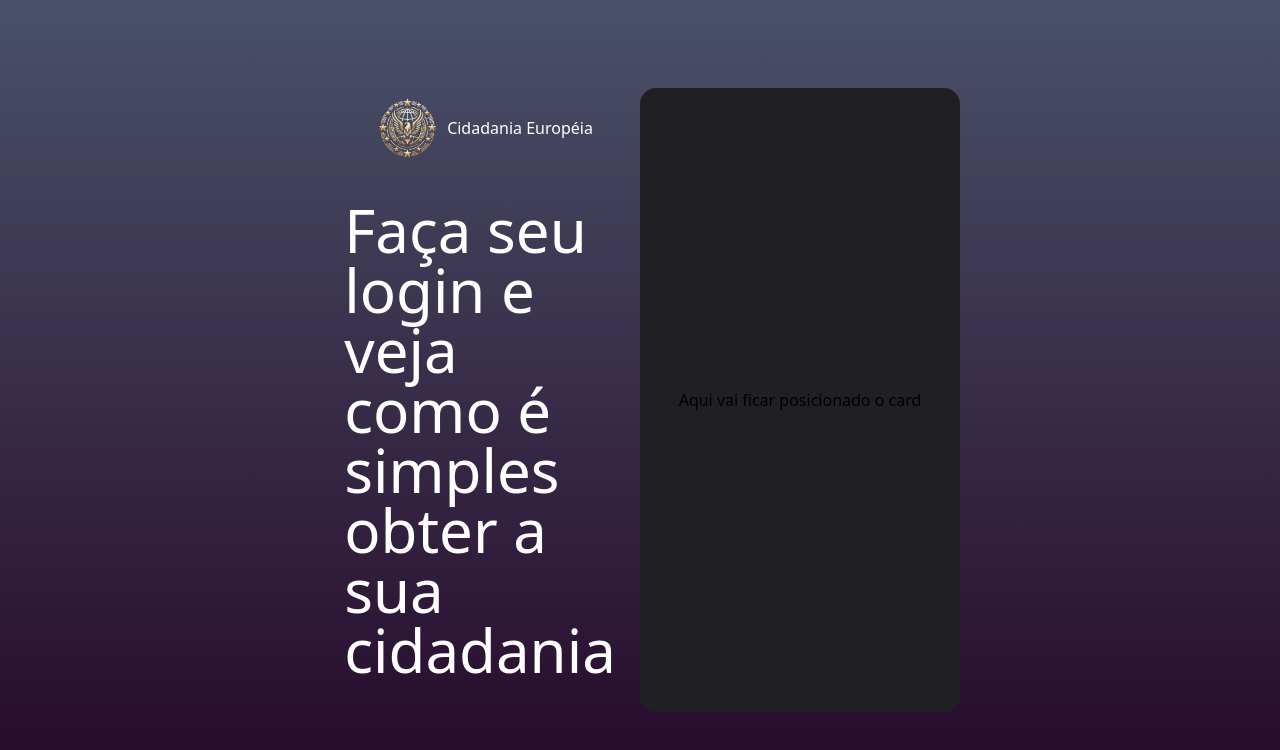
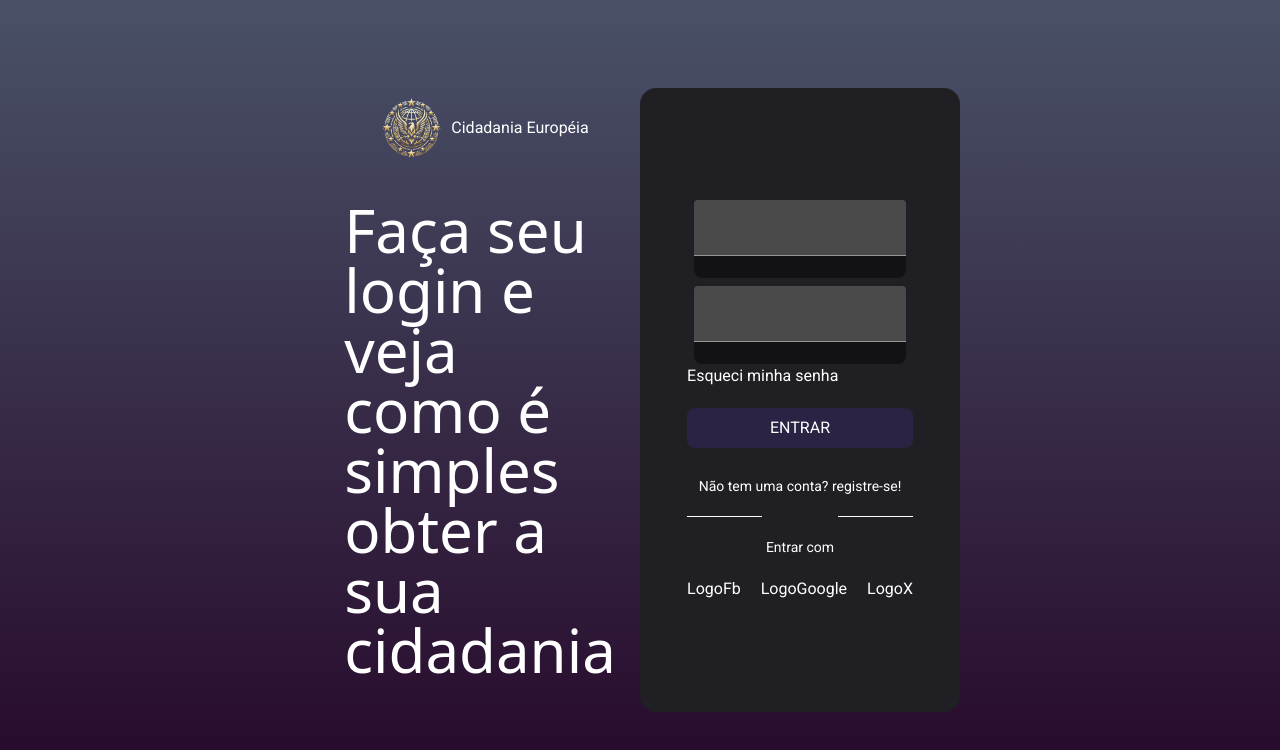
Before and after one commit to raphaelduarte/cidadania-europeia-angular, an Angular app: page /login in a window 1280 px wide. Shown: the top 750 px of the page. Built offline with nearby package versions, Linux system fonts and the light colour scheme.

Commit message:
Adicionar tela de login sem funcionalidade e as logos do facebook, google e X

```diff
--- a/angular.json
+++ b/angular.json
@@ -25,6 +25,7 @@
               "src/assets"
             ],
             "styles": [
+              "@angular/material/prebuilt-themes/pink-bluegrey.css",
               "src/styles.css"
             ],
             "scripts": []
@@ -84,6 +85,7 @@
               "src/assets"
             ],
             "styles": [
+              "@angular/material/prebuilt-themes/pink-bluegrey.css",
               "src/styles.css"
             ],
             "scripts": []
--- a/package.json
+++ b/package.json
@@ -11,10 +11,12 @@
   "private": true,
   "dependencies": {
     "@angular/animations": "^17.1.0",
+    "@angular/cdk": "^17.1.2",
     "@angular/common": "^17.1.0",
     "@angular/compiler": "^17.1.0",
     "@angular/core": "^17.1.0",
     "@angular/forms": "^17.1.0",
+    "@angular/material": "^17.1.2",
     "@angular/platform-browser": "^17.1.0",
     "@angular/platform-browser-dynamic": "^17.1.0",
     "@angular/router": "^17.1.0",
--- a/src/app/app.config.ts
+++ b/src/app/app.config.ts
@@ -2,7 +2,8 @@
 import { provideRouter } from '@angular/router';
 
 import { routes } from './app.routes';
+import { provideAnimationsAsync } from '@angular/platform-browser/animations/async';
 
 export const appConfig: ApplicationConfig = {
-  providers: [provideRouter(routes)]
+  providers: [provideRouter(routes), provideAnimationsAsync()]
 };
--- a/src/app/components/login/login.component.html
+++ b/src/app/components/login/login.component.html
@@ -7,10 +7,35 @@
                 </div>
                 <div class="text-white">Cidadania Européia</div>
             </div>
-            <div class="flex flex-row p-8 font-sans items-center justify-center text-6xl text-white">Faça seu login e veja como é simples obter a sua cidadania</div>
+            <div class="flex flex-row p-8 font-sans items-center justify-center text-6xl text-white">Faça seu login e
+                veja como é simples obter a sua cidadania</div>
         </div>
-        <div class="flex flex-col items-center justify-center border-custom-gray w-1/2 bg-custom-gray rounded-2xl">
-            Aqui vai ficar posicionado o card
+        <div class="flex flex-col items-center justify-center border-custom-gray w-1/2 bg-custom-gray rounded-2xl pt-20 pb-20">
+            <div class="flex flex-col h-3/2">
+                <form class="flex flex-col items-center justify-center gap-2">
+                    <mat-form-field class="bg-[#121214] text-white rounded-lg">
+                        <input type="email" matInput [formControl]="emailFormControl" [errorStateMatcher]="matcher">
+                    </mat-form-field>
+
+                    <mat-form-field class="bg-[#121214] text-white rounded-lg">
+                        <input type="password" matInput [formControl]="emailFormControl" [errorStateMatcher]="matcher">
+                    </mat-form-field>
+                </form>
+                <div class="flex flex-row items-left justify-left text-white">Esqueci minha senha</div>
+                <button class="bg-[#2A2344] text-white rounded-lg mt-5 mb-5 p-2">ENTRAR</button>
+                <div class="flex flex-row items-center justify-center text-white mt-2 text-sm">Não tem uma conta?
+                    registre-se!</div>
+                <div class="flex flex-row justify-between mt-5">
+                    <hr class="flex flex-col border-t border-white w-1/3">
+                    <hr class="flex flex-col border-t border-white w-1/3">
+                </div>
+                <div class="flex flex-row items-center justify-center text-white mt-5 text-sm">Entrar com</div>
+                <div class="flex flex-row gap-5 mt-5 text-white">
+                    <div>LogoFb</div>
+                    <div>LogoGoogle</div>
+                    <div>LogoX</div>
+                </div>
+            </div>
         </div>
     </div>
 </section>
--- a/src/app/components/login/login.component.ts
+++ b/src/app/components/login/login.component.ts
@@ -1,12 +1,39 @@
 import { Component } from '@angular/core';
+import {
+  FormControl,
+  FormGroupDirective,
+  NgForm,
+  Validators,
+  FormsModule,
+  ReactiveFormsModule,
+} from '@angular/forms';
+import { ErrorStateMatcher } from '@angular/material/core';
+import { MatInputModule } from '@angular/material/input';
+import { MatFormFieldModule } from '@angular/material/form-field';
+import { MatButtonModule } from '@angular/material/button';
+
+export class MyErrorStateMatcher implements ErrorStateMatcher {
+  isErrorState(control: FormControl | null, form: FormGroupDirective | NgForm | null): boolean {
+    const isSubmitted = form && form.submitted;
+    return !!(control && control.invalid && (control.dirty || control.touched || isSubmitted));
+  }
+}
 
 @Component({
   selector: 'app-login',
   standalone: true,
-  imports: [],
+  imports: [
+    MatInputModule,
+    MatFormFieldModule,
+    FormsModule,
+    ReactiveFormsModule,
+  ],
   templateUrl: './login.component.html',
   styleUrl: './login.component.css'
 })
 export class LoginComponent {
 
+  emailFormControl = new FormControl('', [Validators.required, Validators.email]);
+
+  matcher = new MyErrorStateMatcher();
 }
--- a/src/index.html
+++ b/src/index.html
@@ -6,6 +6,8 @@
   <base href="/">
   <meta name="viewport" content="width=device-width, initial-scale=1">
   <link rel="icon" type="image/x-icon" href="favicon.ico">
+  <link href="https://fonts.googleapis.com/css2?family=Roboto:wght@300;400;500&display=swap" rel="stylesheet">
+  <link href="https://fonts.googleapis.com/icon?family=Material+Icons" rel="stylesheet">
 </head>
 <body>
   <app-root></app-root>
--- a/src/styles.css
+++ b/src/styles.css
@@ -1,3 +1,5 @@
 @tailwind base;
 @tailwind components;
 @tailwind utilities;
+html, body { height: 100%; }
+body { margin: 0; font-family: Roboto, "Helvetica Neue", sans-serif; }
```
Also changed, not shown: src/app/app.component.ts (+14 -1 lines), 1 other file (tests, documents, lock files or other folders).
